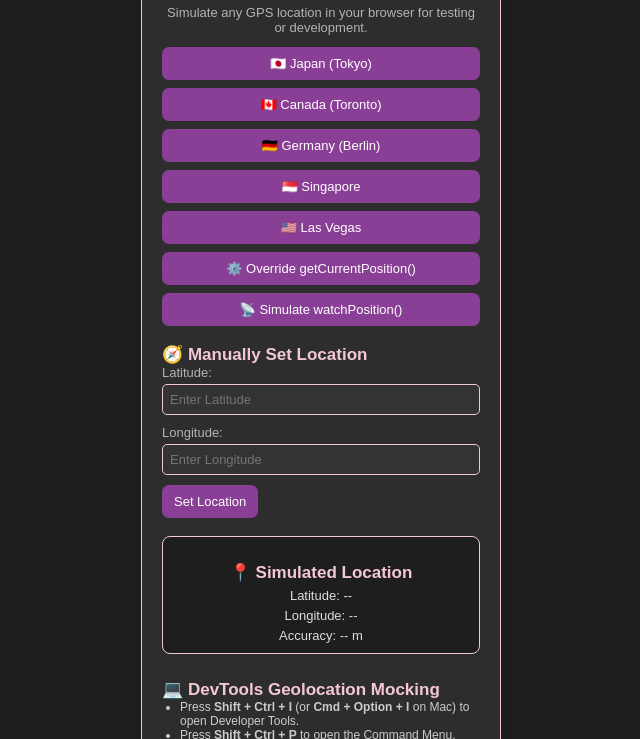
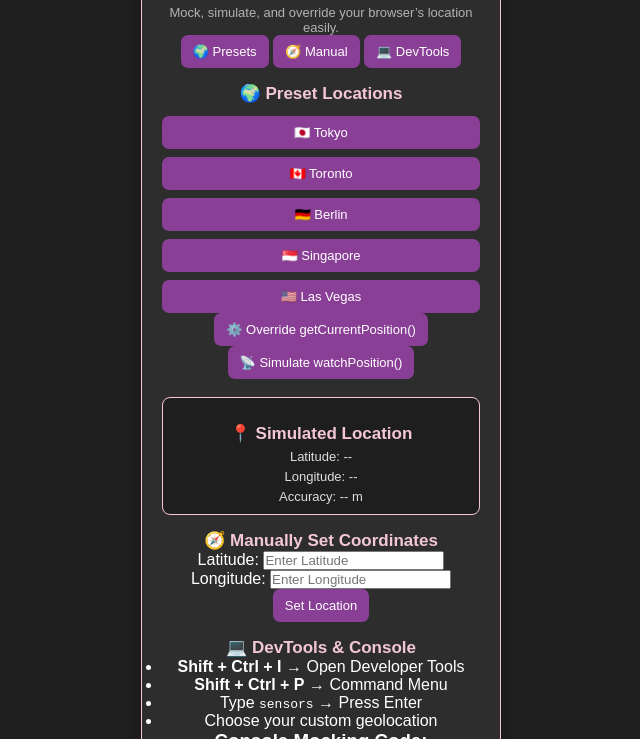
Before and after one commit to HitBoyXx23-dev/Geolocation-Mocking, a plain HTML site: page index.html in a window 1280 px wide. Shown: the part 61-800 px from the top of the page, without its empty margins (319-959 px from the left). Drawn offline with Linux system fonts and the light colour scheme.

Commit message:
Update index.html

```diff
--- a/index.html
+++ b/index.html
@@ -9,44 +9,53 @@
 <body>
   <div class="container">
     <h1>🌸 Geolocation Mocking Toolkit</h1>
-    <p>Simulate any GPS location in your browser for testing or development.</p>
+    <p>Mock, simulate, and override your browser’s location easily.</p>
 
-    <div class="buttons">
-      <button data-lat="35.6895" data-lon="139.6917">🇯🇵 Japan (Tokyo)</button>
-      <button data-lat="43.6532" data-lon="-79.3832">🇨🇦 Canada (Toronto)</button>
-      <button data-lat="52.5200" data-lon="13.4050">🇩🇪 Germany (Berlin)</button>
-      <button data-lat="1.3521" data-lon="103.8198">🇸🇬 Singapore</button>
-      <button data-lat="36.1699" data-lon="-115.1398">🇺🇸 Las Vegas</button>
+    <div class="tabs">
+      <button class="tab-btn active" data-tab="presets">🌍 Presets</button>
+      <button class="tab-btn" data-tab="manual">🧭 Manual</button>
+      <button class="tab-btn" data-tab="devtools">💻 DevTools</button>
+    </div>
+
+    <div id="presets" class="tab-content active">
+      <h2>🌍 Preset Locations</h2>
+      <div class="buttons">
+        <button data-lat="35.6895" data-lon="139.6917">🇯🇵 Tokyo</button>
+        <button data-lat="43.6532" data-lon="-79.3832">🇨🇦 Toronto</button>
+        <button data-lat="52.5200" data-lon="13.4050">🇩🇪 Berlin</button>
+        <button data-lat="1.3521" data-lon="103.8198">🇸🇬 Singapore</button>
+        <button data-lat="36.1699" data-lon="-115.1398">🇺🇸 Las Vegas</button>
+      </div>
       <button id="override-btn">⚙️ Override getCurrentPosition()</button>
       <button id="watch-btn">📡 Simulate watchPosition()</button>
+
+      <div id="output">
+        <h2>📍 Simulated Location</h2>
+        <p>Latitude: <span id="latitude">--</span></p>
+        <p>Longitude: <span id="longitude">--</span></p>
+        <p>Accuracy: <span id="accuracy">--</span> m</p>
+      </div>
     </div>
 
-    <div class="manual-input">
-      <h2>🧭 Manually Set Location</h2>
-      <label for="manual-latitude">Latitude:</label>
+    <div id="manual" class="tab-content">
+      <h2>🧭 Manually Set Coordinates</h2>
+      <label>Latitude:</label>
       <input type="number" id="manual-latitude" placeholder="Enter Latitude" />
-      <label for="manual-longitude">Longitude:</label>
+      <label>Longitude:</label>
       <input type="number" id="manual-longitude" placeholder="Enter Longitude" />
       <button id="manual-btn">Set Location</button>
     </div>
 
-    <div id="output">
-      <h2>📍 Simulated Location</h2>
-      <p>Latitude: <span id="latitude">--</span></p>
-      <p>Longitude: <span id="longitude">--</span></p>
-      <p>Accuracy: <span id="accuracy">--</span> m</p>
-    </div>
-
-    <div class="instructions">
-      <h2>💻 DevTools Geolocation Mocking</h2>
+    <div id="devtools" class="tab-content">
+      <h2>💻 DevTools & Console</h2>
       <ul>
-        <li>Press <strong>Shift + Ctrl + I</strong> (or <strong>Cmd + Option + I</strong> on Mac) to open Developer Tools.</li>
-        <li>Press <strong>Shift + Ctrl + P</strong> to open the Command Menu.</li>
-        <li>Type <code>sensors</code> and hit <strong>Enter</strong> to open the Sensors tab.</li>
-        <li>Scroll to “Geolocation” and pick a preset or custom location.</li>
+        <li><strong>Shift + Ctrl + I</strong> → Open Developer Tools</li>
+        <li><strong>Shift + Ctrl + P</strong> → Command Menu</li>
+        <li>Type <code>sensors</code> → Press Enter</li>
+        <li>Choose your custom geolocation</li>
       </ul>
 
-      <h3>📜 Console Mocking Code:</h3>
+      <h3>Console Mocking Code:</h3>
       <pre><code id="console-code">
 navigator.geolocation.getCurrentPosition = function(success) {
   success({
@@ -59,7 +68,7 @@ navigator.geolocation.getCurrentPosition = function(success) {
 };
 console.log("✅ Geolocation overridden to San Francisco");
       </code></pre>
-      <button id="copy-btn">📋 Copy Console Code</button>
+      <button id="copy-btn">📋 Copy Code</button>
     </div>
   </div>
 
```
